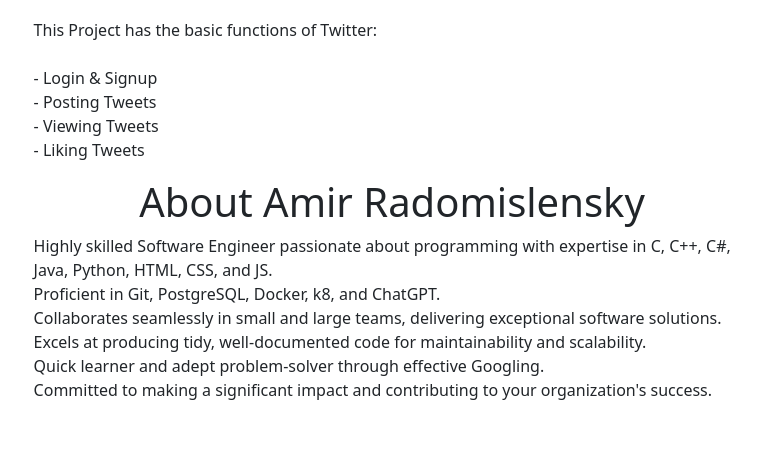
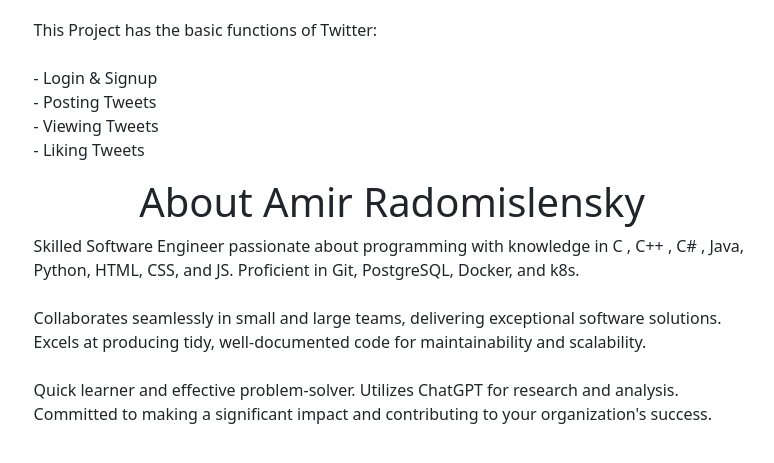
Before and after one commit to AmiRadoM/TwitterClone, a Flask app: page /about in a window 1280 px wide. Shown: the part 303-766 px from the top of the page, without its empty margins (248-1022 px from the left). Run offline with Flask 2, Linux system fonts and the light colour scheme; some libraries are stand-ins or nearby versions.

Commit message:
about page update

```diff
--- a/templates/about.html
+++ b/templates/about.html
@@ -17,12 +17,11 @@
         - Viewing Tweets
         - Liking Tweets</p>
     <h1 class="text-center">About Amir Radomislensky</h1>
-    <p style="white-space: pre-line;">Highly skilled Software Engineer passionate about programming with expertise in C, C++, C#, Java, Python, HTML, CSS, and JS.
-        Proficient in Git, PostgreSQL, Docker, k8, and ChatGPT.
-        Collaborates seamlessly in small and large teams, delivering exceptional software solutions.
-        Excels at producing tidy, well-documented code for maintainability and scalability.
-        Quick learner and adept problem-solver through effective Googling.
-        Committed to making a significant impact and contributing to your organization's success.</p>
+    <p style="white-space: pre-line;">Skilled Software Engineer passionate about programming with knowledge in C , C++ , C# , Java, Python, HTML, CSS, and JS. Proficient in Git, PostgreSQL, Docker, and k8s.
+
+Collaborates seamlessly in small and large teams, delivering exceptional software solutions. Excels at producing tidy, well-documented code for maintainability and scalability.
+
+Quick learner and effective problem-solver. Utilizes ChatGPT for research and analysis. Committed to making a significant impact and contributing to your organization's success.</p>
 </div>
 {% endblock %}
 
```
